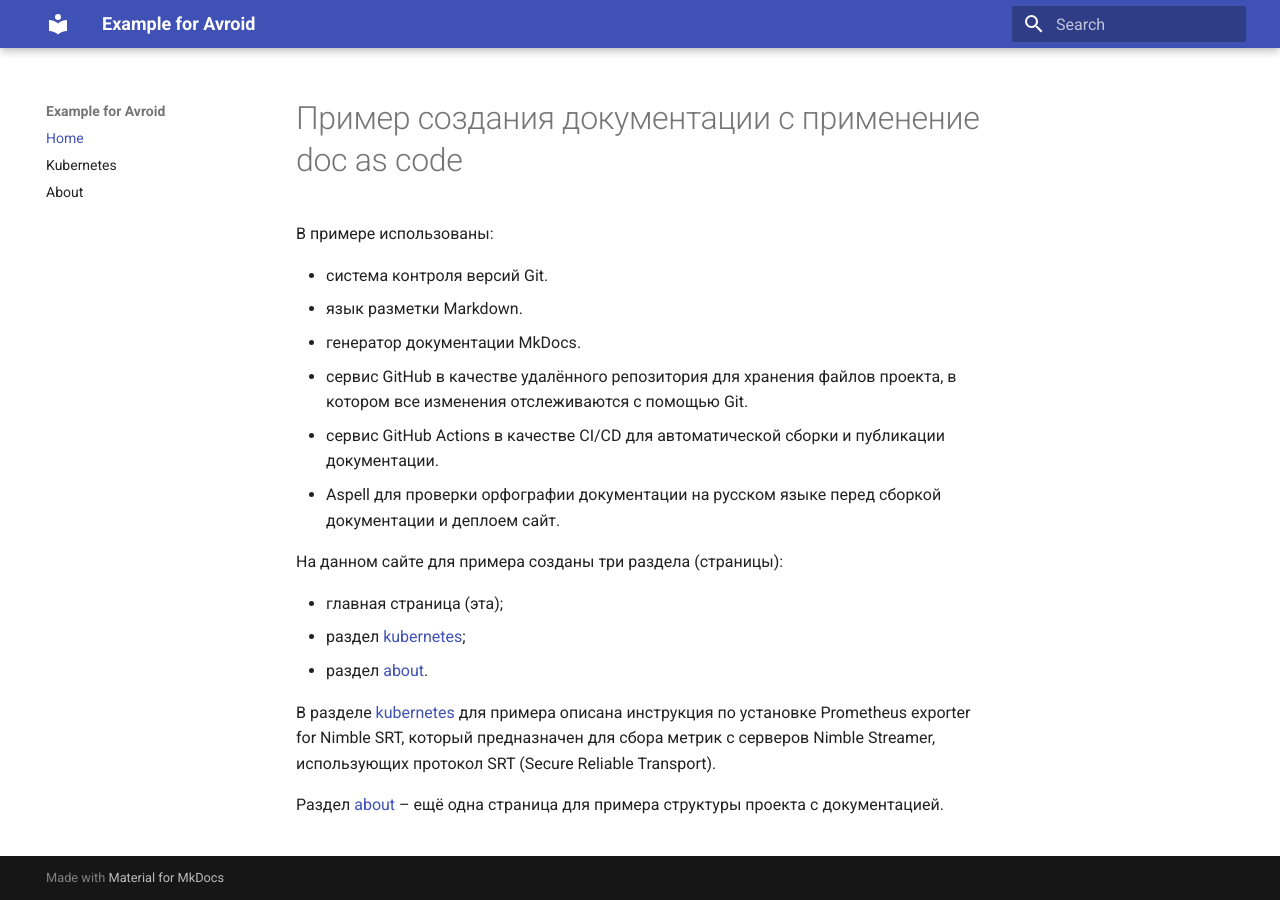
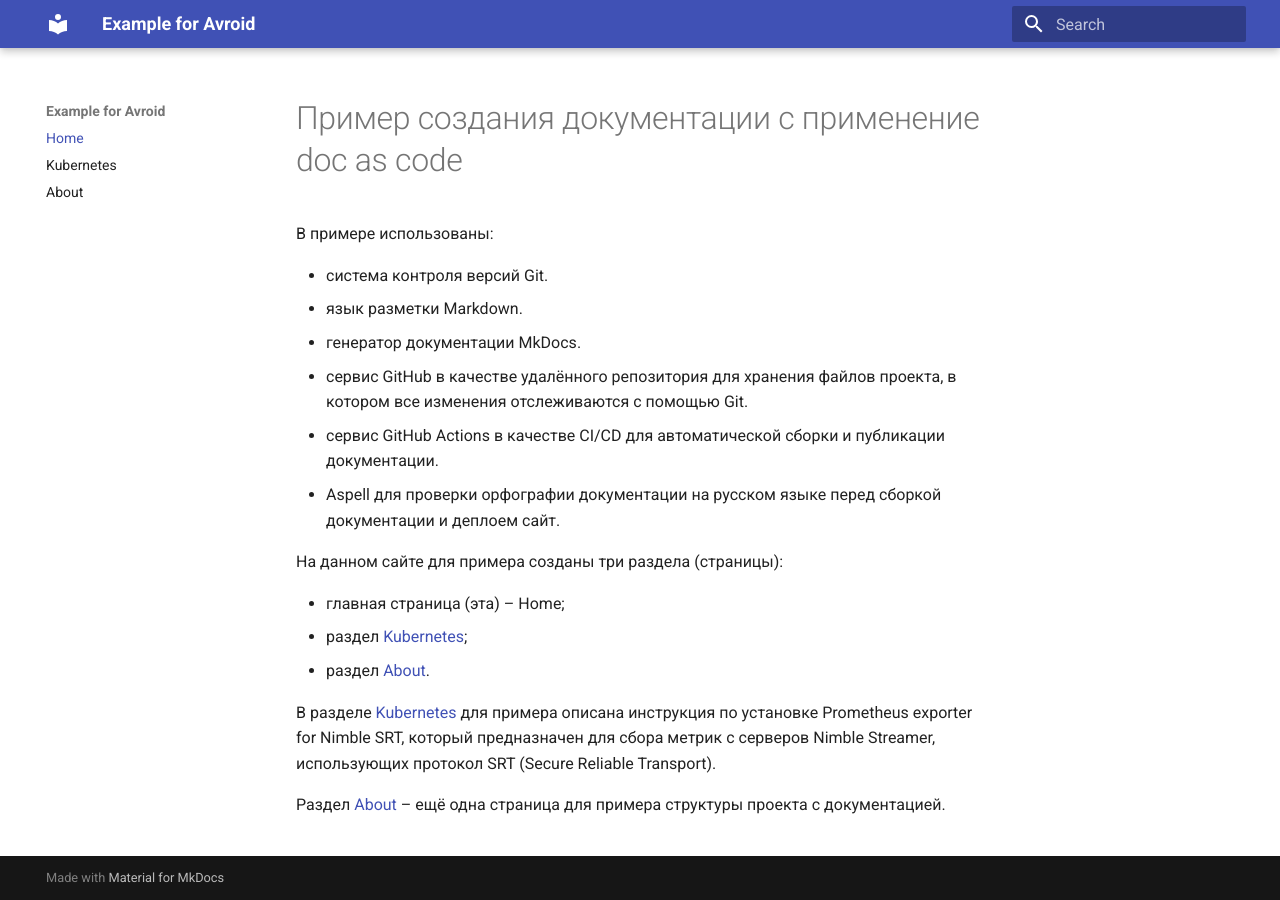
Before and after one commit to SergeyKardapoltsev/example_for_avroid, an MkDocs documentation site: the page built from docs/index.md, in a window 1280 px wide. Built offline with MkDocs 1.6.1 and Material for MkDocs 9.7.7, drawn with Linux system fonts in a browser that asks for light colours.

Commit message:
change index.md

```diff
--- a/docs/index.md
+++ b/docs/index.md
@@ -11,10 +11,10 @@
 
 На данном сайте для примера созданы три раздела (страницы):
 
-- главная страница (эта);
-- раздел [kubernetes](kubernetes.md);
-- раздел [about](about.md).
+- главная страница (эта) – Home;
+- раздел [Kubernetes](kubernetes.md);
+- раздел [About](about.md).
 
-В разделе [kubernetes](kubernetes.md) для примера описана инструкция по установке Prometheus exporter for Nimble SRT, который предназначен для сбора метрик с серверов Nimble Streamer, использующих протокол SRT (Secure Reliable Transport).
+В разделе [Kubernetes](kubernetes.md) для примера описана инструкция по установке Prometheus exporter for Nimble SRT, который предназначен для сбора метрик с серверов Nimble Streamer, использующих протокол SRT (Secure Reliable Transport).
 
-Раздел [about](about.md) – ещё одна страница для примера структуры проекта с документацией.
+Раздел [About](about.md) – ещё одна страница для примера структуры проекта с документацией.
```
